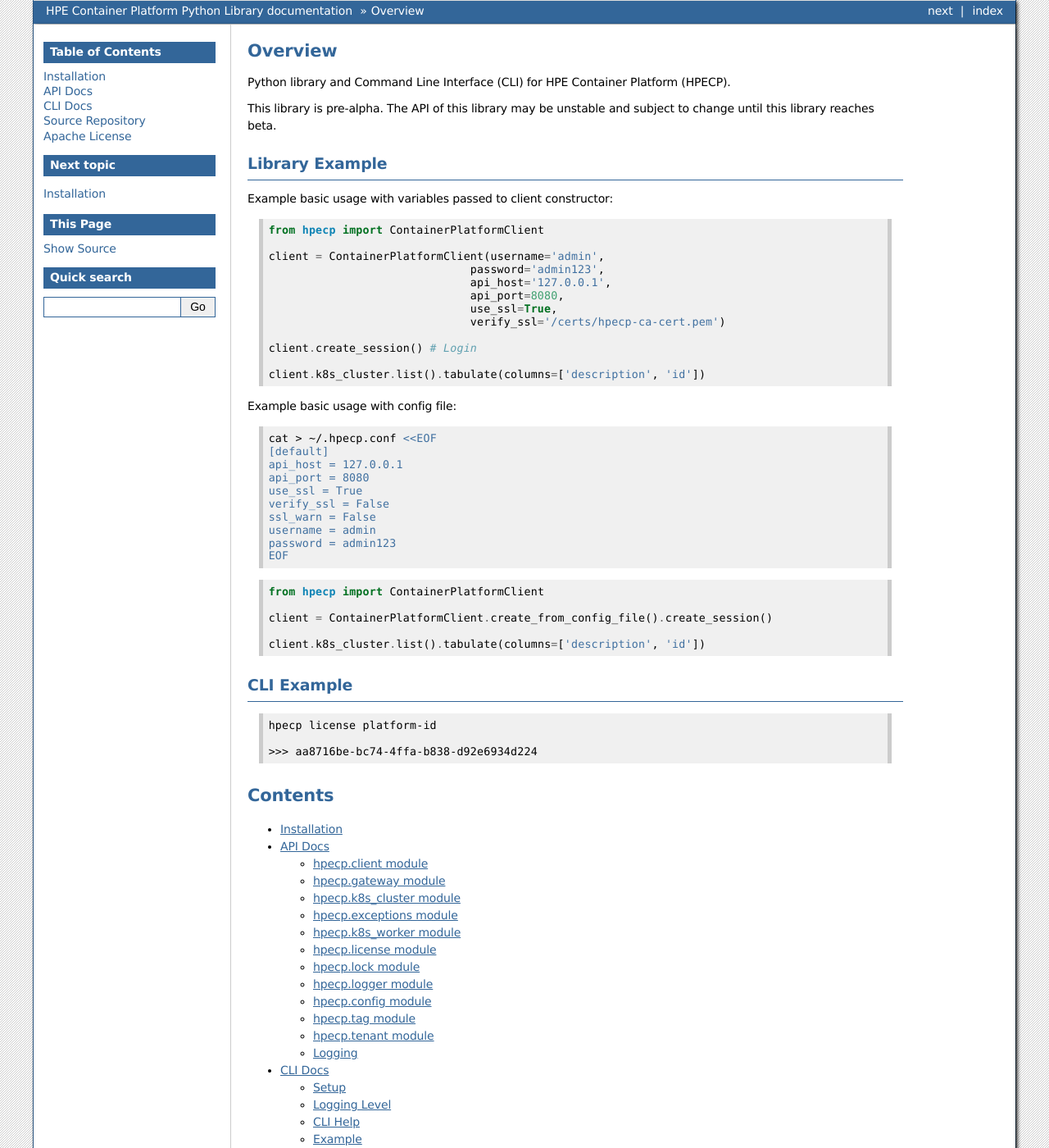
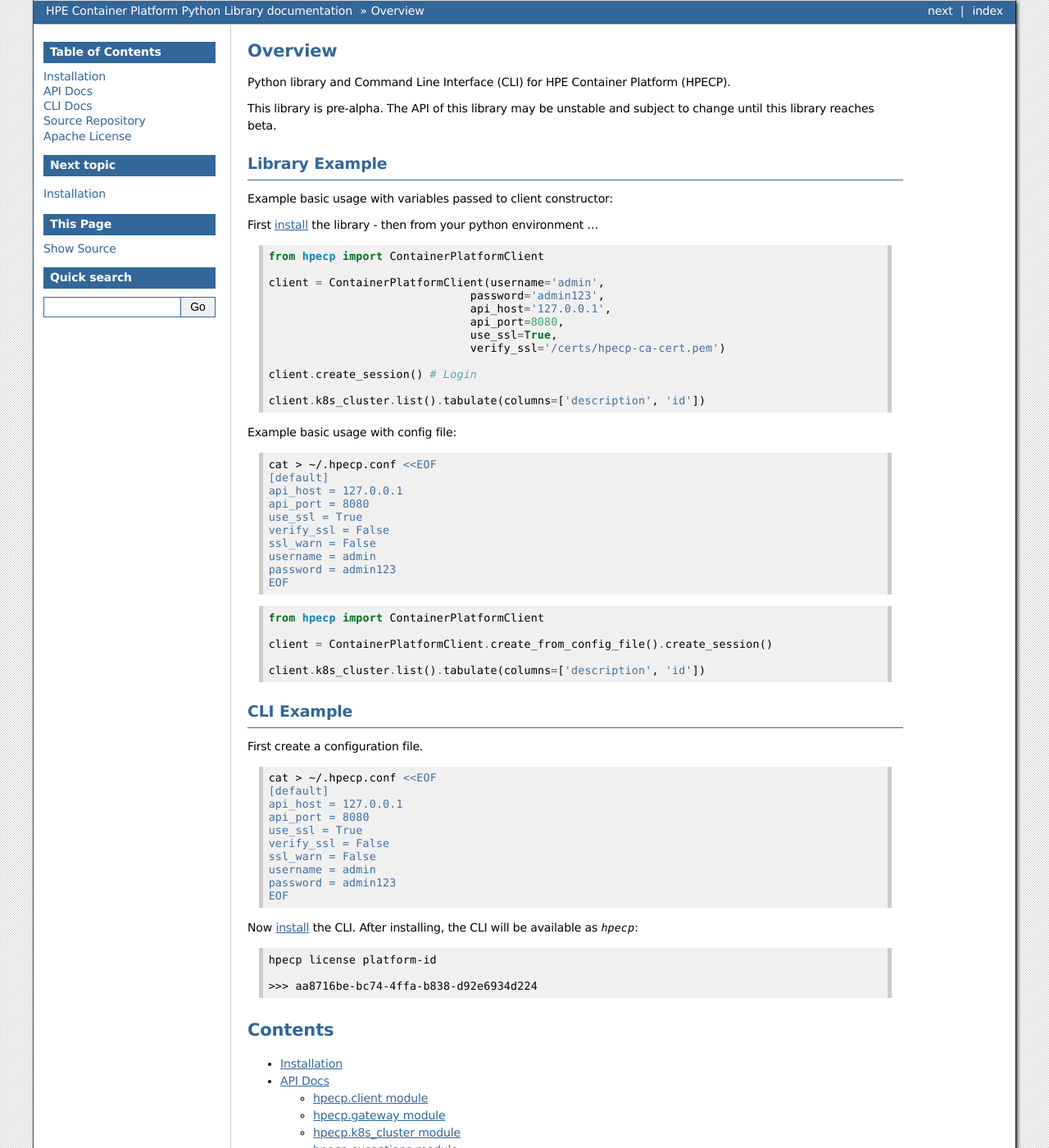
Before and after one commit to hpe-container-platform-community/hpecp-python-library, a Sphinx documentation site: the page built from docs/source/index.rst, in a window 1280 px wide and 1400 px high. Shown: the whole window at 82% size. Built offline with Sphinx 7.4.7, drawn with Linux system fonts in a browser that asks for light colours.

Commit message:
tidy docs

```diff
--- a/docs/source/index.rst
+++ b/docs/source/index.rst
@@ -10,6 +10,8 @@ Library Example
 ---------------
 
 Example basic usage with variables passed to client constructor:
+
+First :ref:`install <Installation>` the library - then from your python environment ...
 
 .. code-block:: python
 
@@ -52,6 +54,23 @@ Example basic usage with config file:
 CLI Example
 -----------
 
+First create a configuration file.
+
+.. code-block:: bash
+
+    cat > ~/.hpecp.conf <<EOF
+    [default]
+    api_host = 127.0.0.1
+    api_port = 8080
+    use_ssl = True
+    verify_ssl = False
+    ssl_warn = False
+    username = admin
+    password = admin123
+    EOF
+
+Now :ref:`install <Installation>` the CLI.  After installing, the CLI will be available as `hpecp`:
+
 .. code-block:: bash
 
     hpecp license platform-id
```
